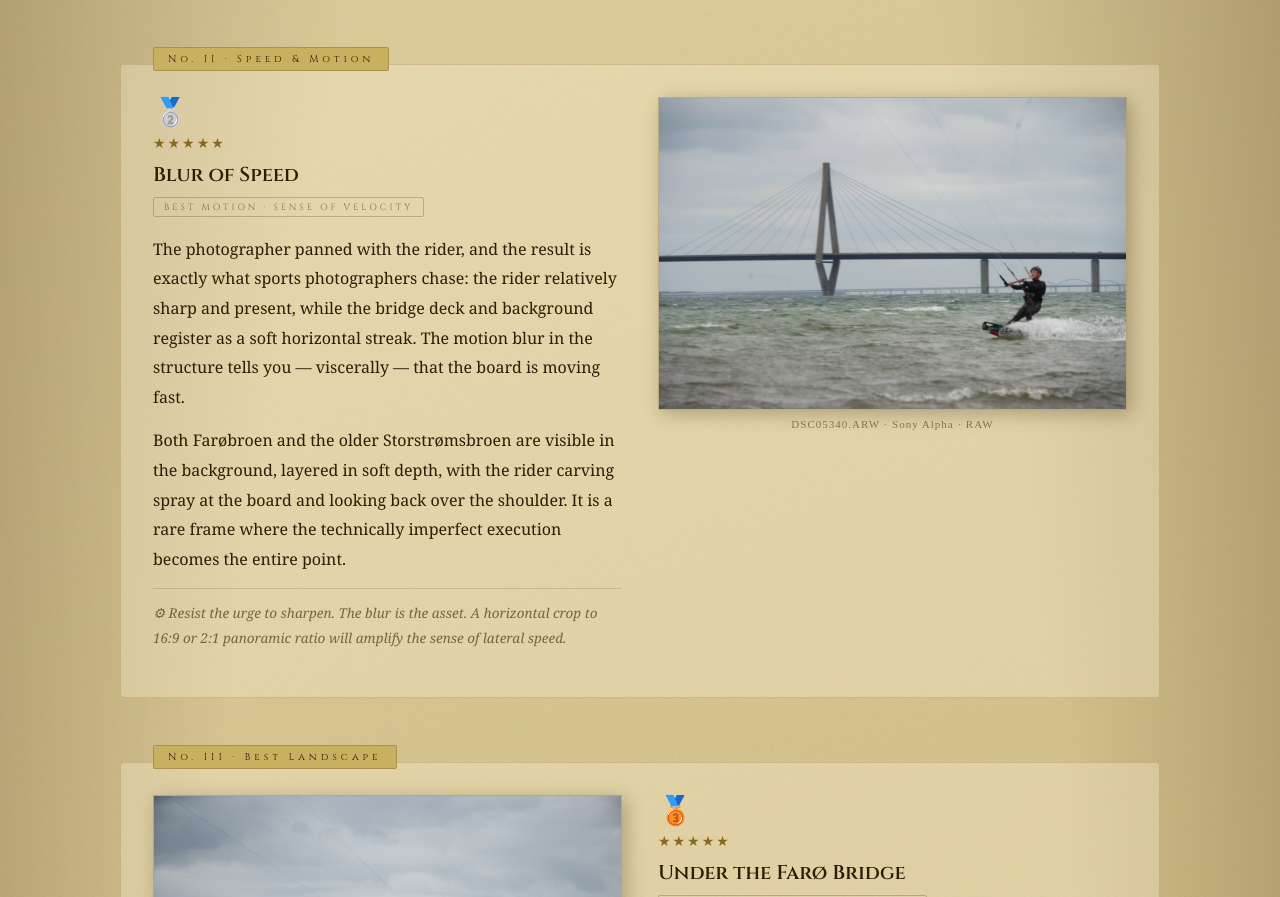
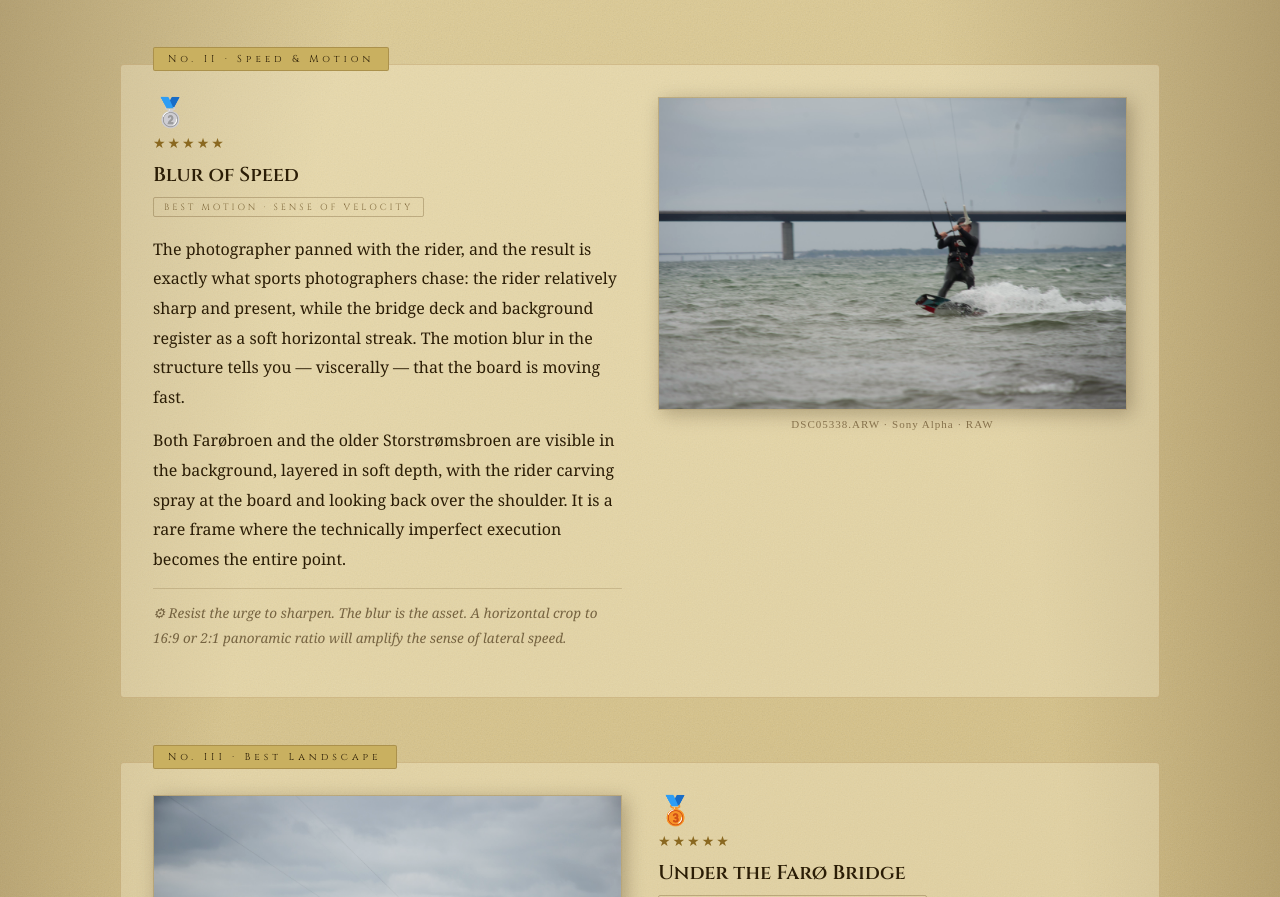
Before and after one commit to andpoulsennemlig/kite-faro-2026, a plain HTML site: page index.html in a window 1280 px wide. Shown: the part 1234-2131 px from the top of the page. Drawn offline with Linux system fonts and the light colour scheme; a web font is replaced by a local one.

Commit message:
Swap panning shot: DSC05338 replaces DSC05340 (stronger background blur)

```diff
--- a/index.html
+++ b/index.html
@@ -384,8 +384,8 @@
     <!-- 2 · DSC05340 — Panning/speed -->
     <div class="pick reverse" data-rank="No. II · Speed &amp; Motion">
       <div class="pick-image">
-        <img src="DSC05340.jpg" alt="Panning speed shot – DSC05340">
-        <p class="filename">DSC05340.ARW · Sony Alpha · RAW</p>
+        <img src="DSC05338.jpg" alt="Panning speed shot – DSC05338">
+        <p class="filename">DSC05338.ARW · Sony Alpha · RAW</p>
       </div>
       <div class="pick-text">
         <span class="medal">🥈</span>
```
Also changed, not shown: DSC05338.jpg (added), DSC05340.jpg (deleted).
